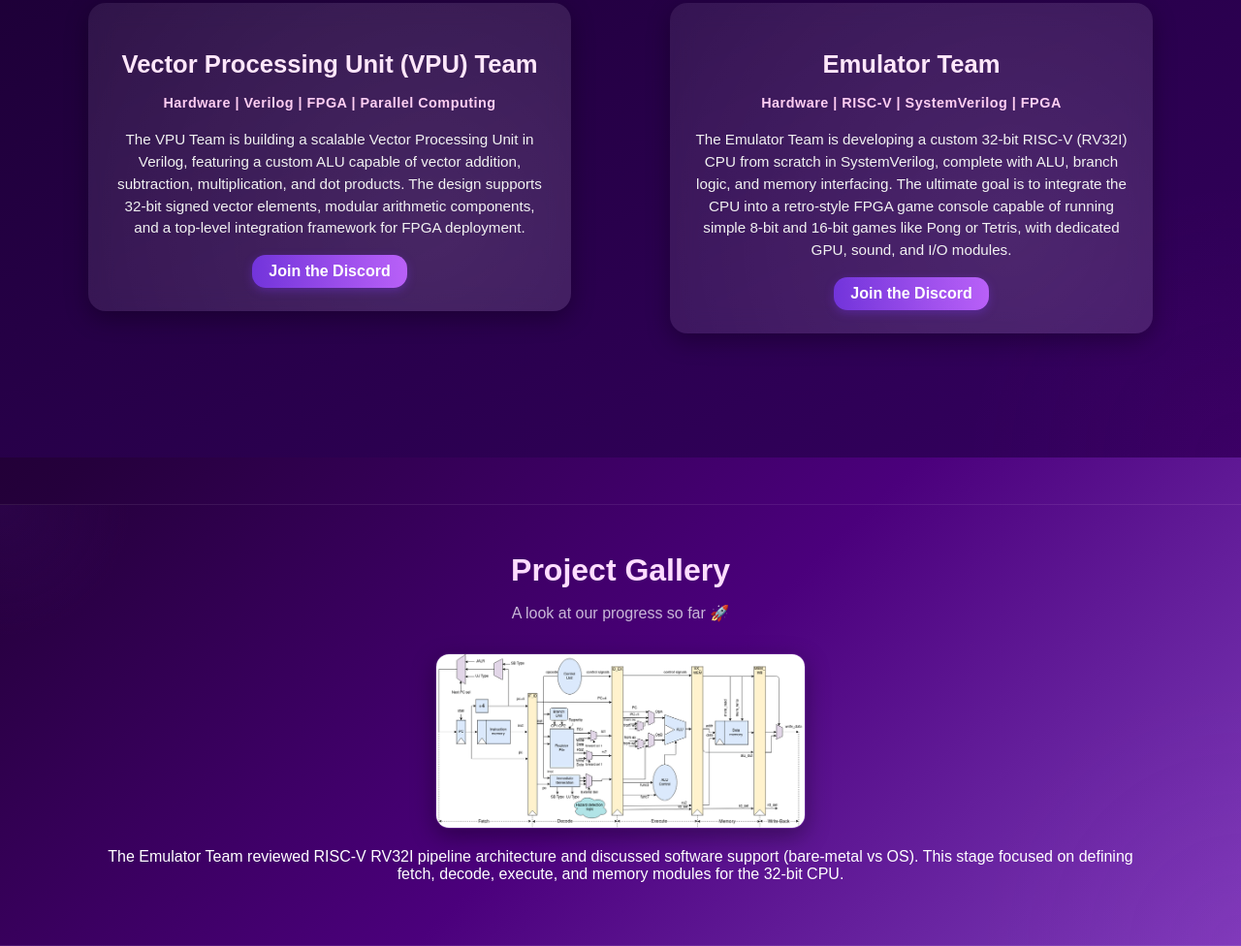
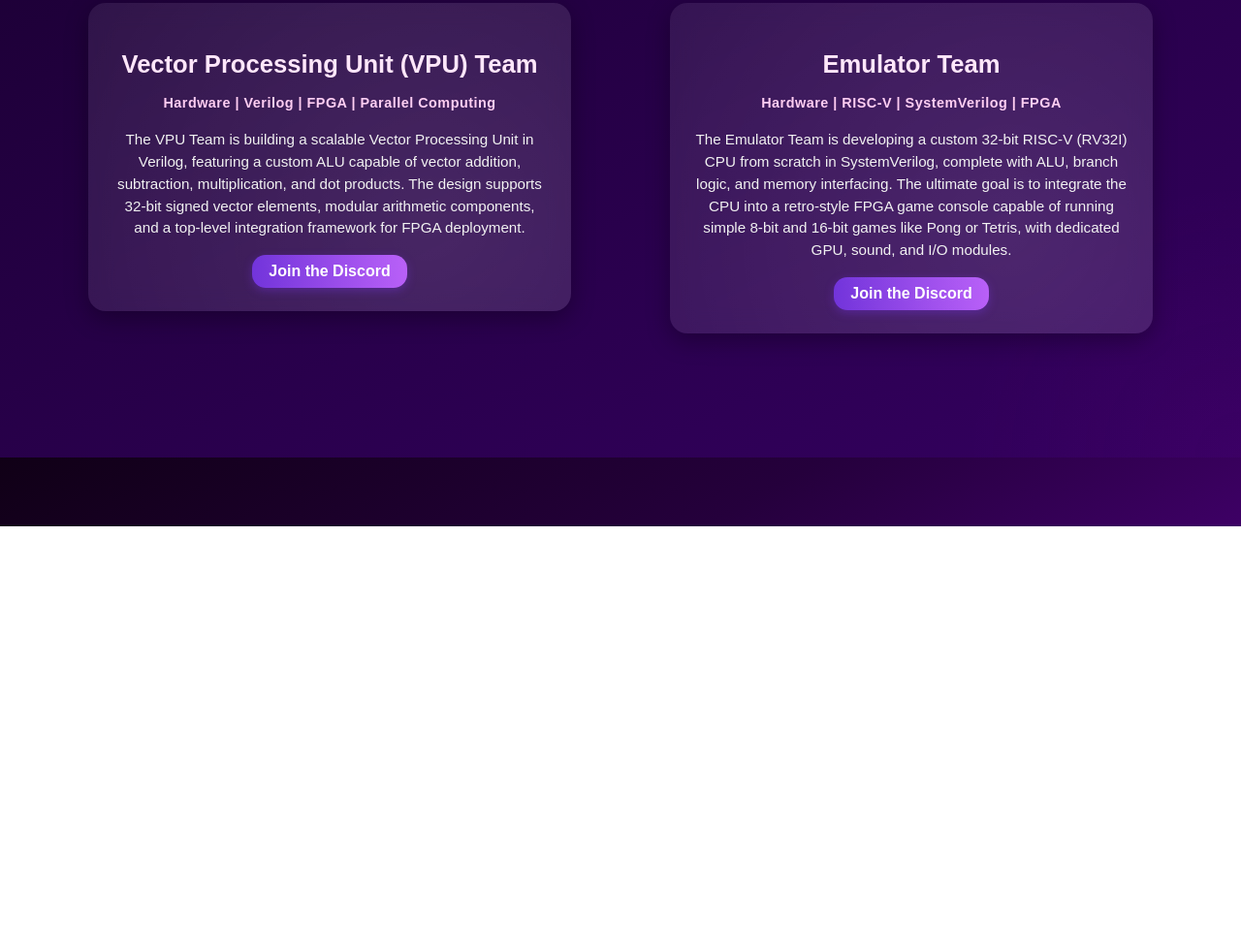
Before and after one commit to DavidRosocha/uofpga, a website built with Vite: page uofpga/projects.html in a window 1280 px wide. Shown: the part 257-1233 px from the top of the page at 97% size. After the commit the page ends 800 px from the top, so only its background shows below. Built offline with nearby package versions, Linux system fonts and the light colour scheme.

Commit message:
Update projects.html

```diff
--- a/uofpga/projects.html
+++ b/uofpga/projects.html
@@ -54,26 +54,6 @@
       </div>
     </section>
 
-    <!-- 🖼️ Project Gallery -->
-    <section class="gallery-section">
-      <h2 class="section-title">Project Gallery</h2>
-      <p class="gallery-subtitle">A look at our progress so far 🚀</p>
-
-      <div class="gallery-grid">
-
-        <!-- ✅ Added Emulator Team progress image -->
-        <div class="gallery-item">
-          <img src="/public/The-RISC-V-ISA-compliant-RV32IM-5-Stage-fully-pipelined-datapath-designed-from-scratch.png"
-               alt="RISC-V pipeline progress diagram">
-          <p class="gallery-caption">
-            The Emulator Team reviewed RISC-V RV32I pipeline architecture and discussed
-            software support (bare-metal vs OS). This stage focused on defining fetch,
-            decode, execute, and memory modules for the 32-bit CPU.
-          </p>
-        </div>
-
-      </div>
-    </section>
   </main>
 </body>
 </html>
```
